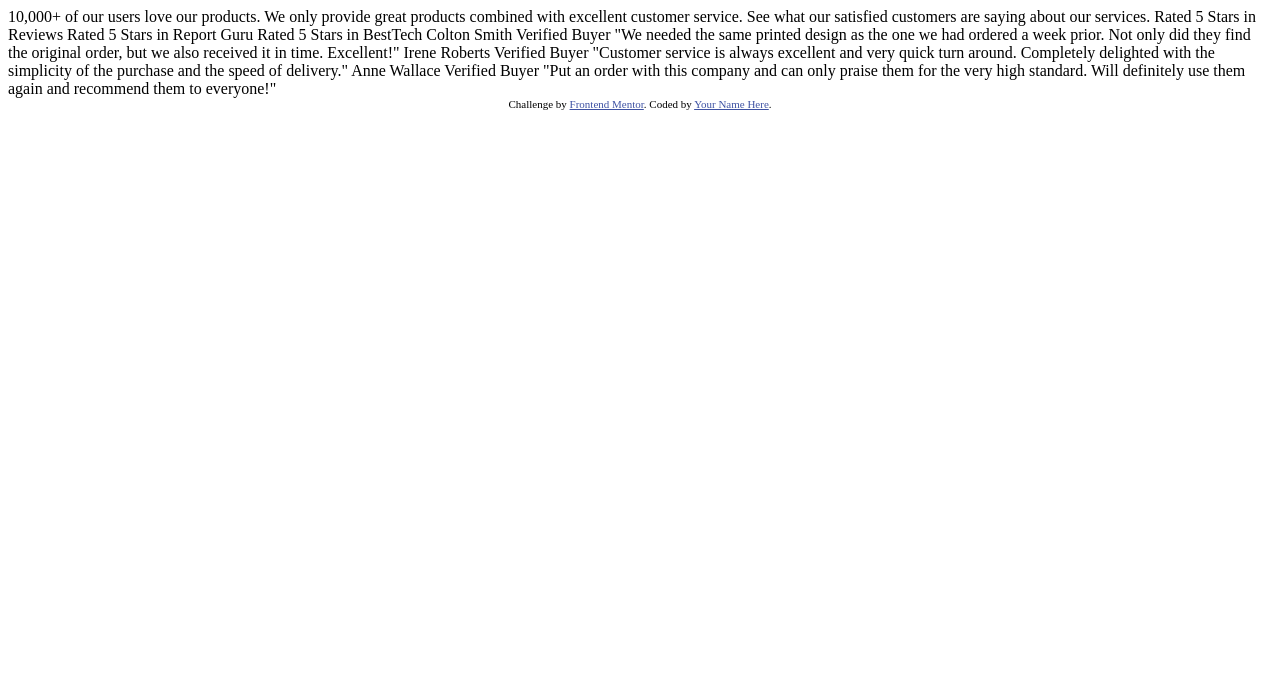
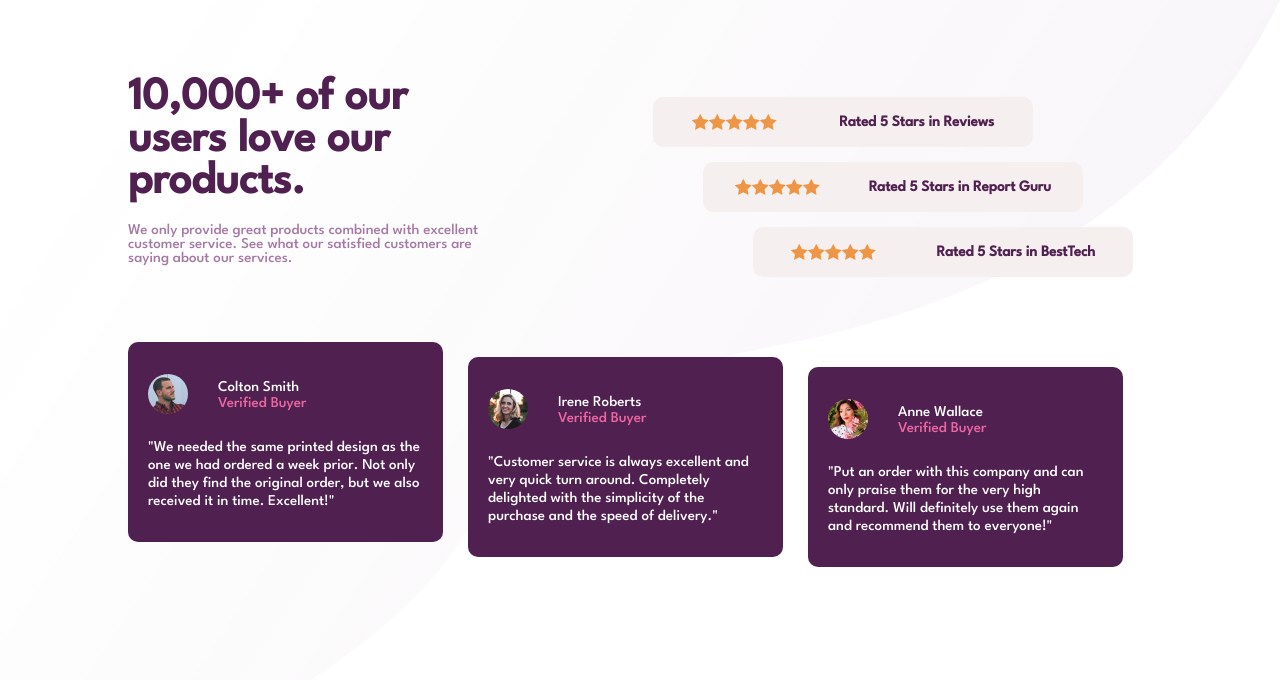
Before and after one commit to FranciscoJunior12/Social-Proof-Section-Master--main, a plain HTML site: page index.html in a window 1280 px wide. Drawn offline with Linux system fonts and the light colour scheme.

Commit message:
Finalização do layout desktop

```diff
--- a/index.html
+++ b/index.html
@@ -1,61 +1,122 @@
 <!DOCTYPE html>
 <html lang="en">
+
 <head>
   <meta charset="UTF-8" />
   <meta name="viewport" content="width=device-width, initial-scale=1.0" />
+  <link rel="stylesheet" href="style.css">
   <!-- displays site properly based on user's device -->
 
-    <link
-      rel="icon"
-      type="image/png"
-      sizes="32x32"
-      href="./images/favicon-32x32.png"
-    />
+  <link rel="icon" type="image/png" sizes="32x32" href="./images/favicon-32x32.png" />
 
   <title>Frontend Mentor | Social proof section</title>
 
   <!-- Feel free to remove these styles or customise in your own stylesheet 👍 -->
-    <style>
-      .attribution {
-        font-size: 11px;
-        text-align: center;
-      }
-      .attribution a {
-        color: hsl(228, 45%, 44%);
-      }
-    </style>
+
 </head>
+
 <body>
-    10,000+ of our users love our products.
 
+  <div id="main">
+
+      <div class="div-container">
+        <div class="div-texto">
+          <h1>10,000+ of our users love our products.</h1>
+          <p>
             We only provide great products combined with excellent customer service.
             See what our satisfied customers are saying about our services.
+          </p>
+        </div>
 
-    Rated 5 Stars in Reviews
-    Rated 5 Stars in Report Guru
-    Rated 5 Stars in BestTech
+        <div class="div-rate">
+          <div class="div-rated flex">
+            <div class="img">
+              <img src="images/icon-star.svg" >
+              <img src="images/icon-star.svg" >
+              <img src="images/icon-star.svg" >
+              <img src="images/icon-star.svg" >
+              <img src="images/icon-star.svg" >
+            </div>
+            <p><span>Rated 5 Stars in Reviews</span></p>
+          </div>
+          <div class="div-rated flex1">
+            <div class="img">
+              <img src="images/icon-star.svg">
+              <img src="images/icon-star.svg">
+              <img src="images/icon-star.svg">
+              <img src="images/icon-star.svg">
+              <img src="images/icon-star.svg">
+            </div>
+            <p><span>Rated 5 Stars in Report Guru</span></p>
+          </div>
+          <div class="div-rated flex2">
+            <div class="img">
+              <img src="images/icon-star.svg">
+              <img src="images/icon-star.svg">
+              <img src="images/icon-star.svg">
+              <img src="images/icon-star.svg">
+              <img src="images/icon-star.svg">
+            </div>
+            <p><span>Rated 5 Stars in BestTech</span></p>
+          </div>
+        </div>
+      </div>
 
-    Colton Smith
-    Verified Buyer
+
+      <div class="div-cards">
+
+        <div class="card">
+          <div class="flex0">
+            <div>
+              <img src="images/image-colton.jpg">
+            </div>
+            <div>
+              <p>Colton Smith</p>
+              <p><span>Verified Buyer</span></p>
+            </div>
+          </div>
+          <p>
             "We needed the same printed design as the one we had ordered a week prior.
             Not only did they find the original order, but we also received it in time.
             Excellent!"
-
-    Irene Roberts
-    Verified Buyer
+          </p>
+        </div>
+        <div class="card flex3">
+          <div class="flex0">
+            <div>
+              <img src="images/image-irene.jpg">
+            </div>
+            <div>
+              <p>Irene Roberts</p>
+              <p><span>Verified Buyer</span></p>
+            </div>
+          </div>
+          <p>
             "Customer service is always excellent and very quick turn around. Completely
             delighted with the simplicity of the purchase and the speed of delivery."
-
-    Anne Wallace
-    Verified Buyer
+          </p>
+        </div>
+        <div class="card flex4">
+          <div class="flex0">
+            <div>
+              <img src="images/image-anne.jpg">
+            </div>
+            <div>
+              <p>Anne Wallace</p>
+              <p><span>Verified Buyer</span></p>
+            </div>
+          </div>
+          <p>
             "Put an order with this company and can only praise them for the very high
             standard. Will definitely use them again and recommend them to everyone!"
+          </p>
+        </div>
+      </div>
 
-    <div class="attribution">
-      Challenge by
-      <a href="https://www.frontendmentor.io?ref=challenge" target="_blank"
-        >Frontend Mentor</a
-      >. Coded by <a href="#">Your Name Here</a>.
   </div>
+
+
+
 </body>
+
 </html>
--- /dev/null
+++ b/style.css
@@ -0,0 +1,180 @@
+@import url('https://fonts.googleapis.com/css2?family=League+Spartan:wght@500&display=swap');
+
+* {
+    margin: 0;
+    padding: 0;
+    font-family: 'League Spartan', sans-serif;
+
+}
+
+
+
+
+@media(min-width:1200px) {
+
+
+    body {
+        width: 100%;
+        display: flex;
+        justify-content: center;
+        background: url(images/bg-pattern-top-desktop.svg);
+        background-size: cover;
+
+
+    }
+
+    #main {
+        display: flex;
+        flex-direction: column;
+        height: 75vh;
+        width: 100%;
+        margin: 6% 10% 6% 10%;
+
+
+
+    }
+
+
+
+
+
+
+    .div-container {
+
+        display: flex;
+        flex-direction: row;
+        margin-bottom: 50px;
+
+    }
+
+    .div-texto {
+        display: flex;
+        flex-direction: column;
+        width: 360px;
+
+    }
+
+    .div-texto p {
+        color: hsl(301, 19%, 56%);
+
+
+    }
+
+    h1 {
+        font-size: 45px;
+        margin-bottom: 20px;
+        font-weight: 400, 500, 700;
+        color: hsl(300, 43%, 22%);
+    }
+
+    p {
+        font-size: 15px;
+
+    }
+
+    .div-rate {
+        display: flex;
+        flex-direction: column;
+        margin: 20px 0px 0px 15px;
+
+    }
+
+    .div-rate span {
+        font-weight: bold;
+        color: hsl(300, 43%, 22%);
+    }
+
+    .flex {
+        margin-left: 150px;
+    }
+
+    .flex1 {
+        margin-left: 200px;
+    }
+
+    .flex2 {
+
+        margin-left: 250px;
+    }
+
+    .div-rated {
+        display: flex;
+        flex-direction: row;
+        justify-content: space-around;
+        align-items: center;
+        width: 370px;
+        height: 40px;
+        background-color: #f6efef;
+        margin-bottom: 15px;
+        padding: 5px;
+        border-radius: 10px;
+
+    }
+
+    .img {
+        display: flex;
+        width: 80px;
+        flex-direction: row;
+    }
+
+    .div-cards {
+
+        display: flex;
+        flex-direction: row;
+    }
+    .div-cards p{
+        color: hsl(0, 0%, 100%);
+    }
+    .div-cards p:last-child {
+
+        color: hsl(0, 0%, 100%);
+        line-height: 18px;
+
+
+    }
+
+    .card {
+        display: flex;
+        flex-direction: column;
+        justify-content: center;
+        width: 275px;
+        height: 160px;
+        background-color: hsl(300, 43%, 22%);
+        border-radius: 10px;
+        padding: 20px;
+    }
+
+    .card span {
+        color: hsl(333, 80%, 67%);
+        margin-top: 6px;
+
+    }
+
+    .flex3 {
+        margin-top: 15px;
+        margin-left: 25px;
+    }
+
+    .flex4 {
+        margin-top: 25px;
+        margin-left: 25px;
+    }
+
+    .flex0 {
+        display: flex;
+        flex-direction: row;
+        align-items: center;
+        gap: 30px;
+        margin-bottom: 20px;
+    }
+
+    .flex0 img {
+        border-radius: 50px;
+        height: 40px;
+
+    }
+
+
+
+
+}
```
Also changed, not shown: 1 other file. Lines whose indentation alone changed are shown as unchanged.
